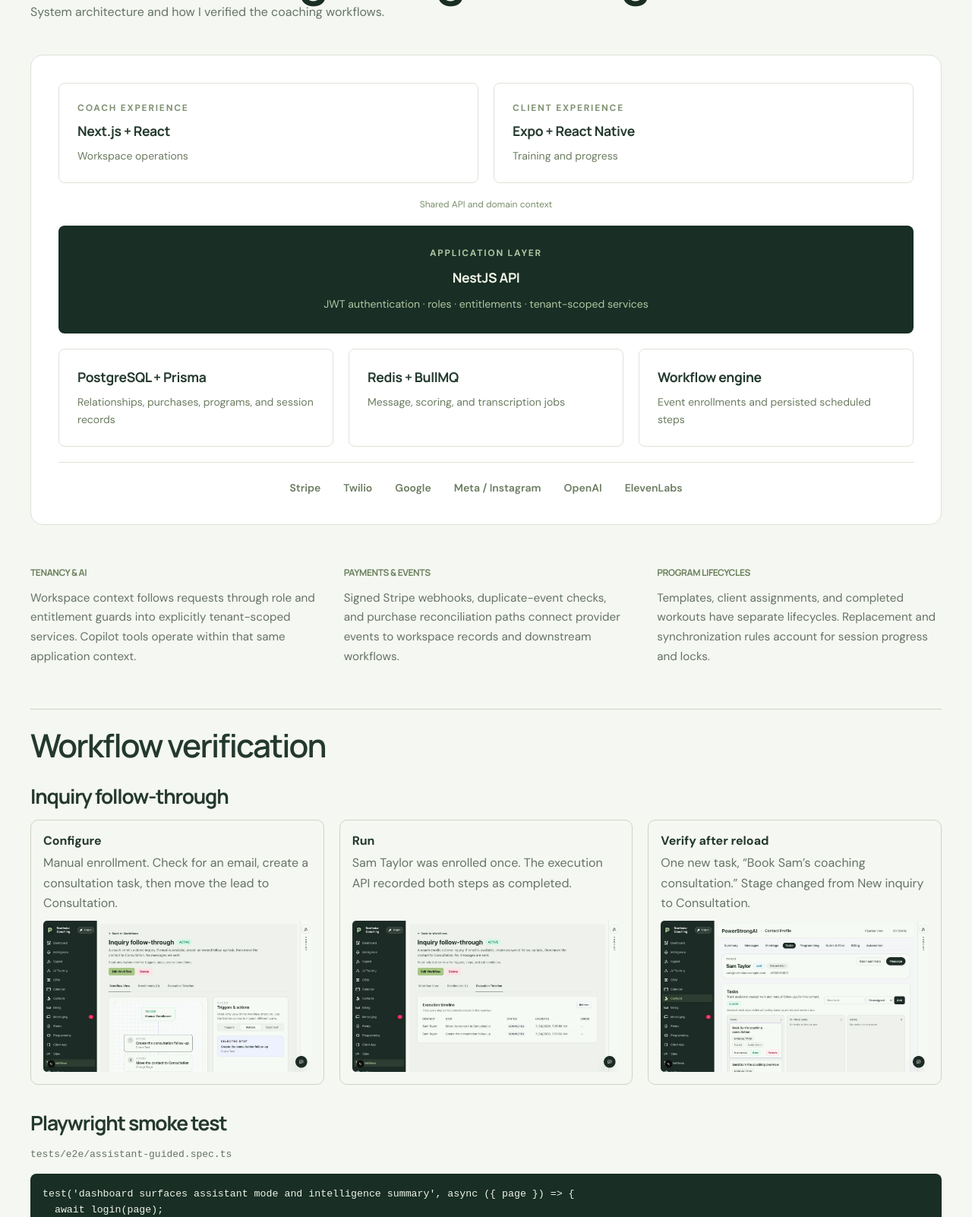
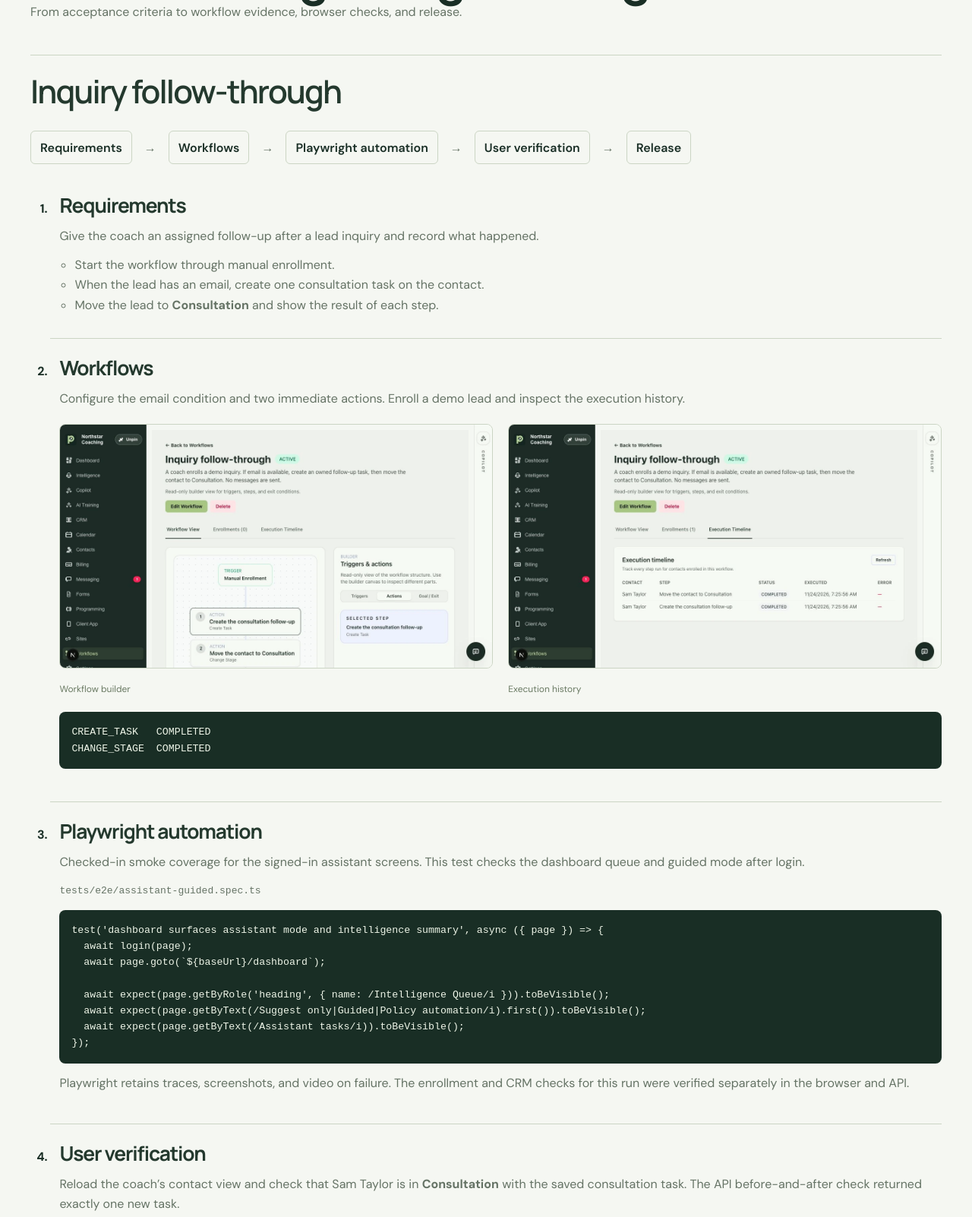
Before and after one commit to brandennevius/brandennevius.github.io, a plain HTML site: page powerstrong-engineering.html in a window 1280 px wide. Shown: the part 319-1921 px from the top of the page at 76% size. Drawn offline with Linux system fonts and the light colour scheme.

Commit message:
Show the engineering lifecycle from requirements to release

```diff
--- a/powerstrong-engineering.html
+++ b/powerstrong-engineering.html
@@ -6,7 +6,7 @@
   <title>PowerStrongAI Engineering | Branden Nevius</title>
   <meta name="description" content="Architecture and workflow verification for PowerStrongAI, an independent coaching platform by Branden Nevius.">
   <meta name="theme-color" content="#192e25">
-  <link rel="stylesheet" href="powerstrong.css?v=20261124-engineering">
+  <link rel="stylesheet" href="powerstrong.css?v=20261124-delivery">
 </head>
 <body>
 <a class="skip" href="#main">Skip to content</a>
@@ -22,33 +22,42 @@
 <section class="section wrap engineering engineering-page" aria-labelledby="engineering-title"><header class="engineering-intro">
   <a class="quiet-link" href="powerstrong.html">← Product showcase</a>
   <h1 id="engineering-title">PowerStrongAI engineering</h1>
-  <p>System architecture and how I verified the coaching workflows.</p>
+  <p>From acceptance criteria to workflow evidence, browser checks, and release.</p>
 </header>
-<div class="architecture" aria-label="Application architecture"><div class="arch-experiences"><div><small>COACH EXPERIENCE</small><strong>Next.js + React</strong><span>Workspace operations</span></div><div><small>CLIENT EXPERIENCE</small><strong>Expo + React Native</strong><span>Training and progress</span></div></div><div class="arch-bridge">Shared API and domain context</div><div class="arch-api"><small>APPLICATION LAYER</small><strong>NestJS API</strong><span>JWT authentication · roles · entitlements · tenant-scoped services</span></div><div class="arch-foundations"><div><strong>PostgreSQL + Prisma</strong><span>Relationships, purchases, programs, and session records</span></div><div><strong>Redis + BullMQ</strong><span>Message, scoring, and transcription jobs</span></div><div><strong>Workflow engine</strong><span>Event enrollments and persisted scheduled steps</span></div></div><div class="providers"><span>Stripe</span><span>Twilio</span><span>Google</span><span>Meta / Instagram</span><span>OpenAI</span><span>ElevenLabs</span></div></div>
-<div class="engineering-grid"><article><h3 class="eyebrow">TENANCY & AI</h3><p>Workspace context follows requests through role and entitlement guards into explicitly tenant-scoped services. Copilot tools operate within that same application context.</p></article><article><h3 class="eyebrow">PAYMENTS & EVENTS</h3><p>Signed Stripe webhooks, duplicate-event checks, and purchase reconciliation paths connect provider events to workspace records and downstream workflows.</p></article><article><h3 class="eyebrow">PROGRAM LIFECYCLES</h3><p>Templates, client assignments, and completed workouts have separate lifecycles. Replacement and synchronization rules account for session progress and locks.</p></article></div>
-<section class="browser-testing" id="verification" aria-labelledby="verification-title">
-  <h2 id="verification-title">Workflow verification</h2>
-  <h3>Inquiry follow-through</h3>
-  <ol class="engineering-proof">
-    <li>
-      <h4>Configure</h4>
-      <p>Manual enrollment. Check for an email, create a consultation task, then move the lead to Consultation.</p>
-      <a href="assets/powerstrong/workflow-structure.webp"><img src="assets/powerstrong/workflow-structure.webp" width="1280" height="720" alt="Workflow builder showing the email condition, consultation follow-up, and stage change" loading="lazy"></a>
+<section class="browser-testing delivery-section" id="verification" aria-labelledby="verification-title">
+  <h2 id="verification-title">Inquiry follow-through</h2>
+  <ol class="delivery-nav" aria-label="Engineering workflow">
+    <li><a href="#requirements">Requirements</a></li>
+    <li><a href="#workflows">Workflows</a></li>
+    <li><a href="#playwright">Playwright automation</a></li>
+    <li><a href="#user-verification">User verification</a></li>
+    <li><a href="#release">Release</a></li>
+  </ol>
+  <ol class="delivery-steps">
+    <li id="requirements">
+      <h3>Requirements</h3>
+      <p>Give the coach an assigned follow-up after a lead inquiry and record what happened.</p>
+      <ul>
+        <li>Start the workflow through manual enrollment.</li>
+        <li>When the lead has an email, create one consultation task on the contact.</li>
+        <li>Move the lead to <strong>Consultation</strong> and show the result of each step.</li>
+      </ul>
     </li>
-    <li>
-      <h4>Run</h4>
-      <p>Sam Taylor was enrolled once. The execution API recorded both steps as completed.</p>
-      <a href="assets/powerstrong/workflow-execution.webp"><img src="assets/powerstrong/workflow-execution.webp" width="1280" height="720" alt="Execution history showing both workflow steps completed" loading="lazy"></a>
+    <li id="workflows">
+      <h3>Workflows</h3>
+      <p>Configure the email condition and two immediate actions. Enroll a demo lead and inspect the execution history.</p>
+      <div class="delivery-gallery">
+        <figure><a href="assets/powerstrong/workflow-structure.webp"><img src="assets/powerstrong/workflow-structure.webp" width="1280" height="720" alt="Workflow builder showing the email condition, consultation follow-up, and stage change" loading="lazy"></a><figcaption>Workflow builder</figcaption></figure>
+        <figure><a href="assets/powerstrong/workflow-execution.webp"><img src="assets/powerstrong/workflow-execution.webp" width="1280" height="720" alt="Execution history showing both workflow steps completed" loading="lazy"></a><figcaption>Execution history</figcaption></figure>
+      </div>
+      <pre tabindex="0"><code>CREATE_TASK   COMPLETED
+CHANGE_STAGE  COMPLETED</code></pre>
     </li>
-    <li>
-      <h4>Verify after reload</h4>
-      <p>One new task, “Book Sam’s coaching consultation.” Stage changed from New inquiry to Consultation.</p>
-      <a href="assets/powerstrong/workflow-contact-result.webp"><img src="assets/powerstrong/workflow-contact-result.webp" width="1280" height="720" alt="Reloaded CRM contact showing the Consultation stage and saved task" loading="lazy"></a>
-    </li>
-  </ol>
-  <h3>Playwright smoke test</h3>
-  <p><code>tests/e2e/assistant-guided.spec.ts</code></p>
-  <pre tabindex="0"><code>test(&#x27;dashboard surfaces assistant mode and intelligence summary&#x27;, async ({ page }) =&gt; {
+    <li id="playwright">
+      <h3>Playwright automation</h3>
+      <p>Checked-in smoke coverage for the signed-in assistant screens. This test checks the dashboard queue and guided mode after login.</p>
+      <p><code>tests/e2e/assistant-guided.spec.ts</code></p>
+      <pre tabindex="0"><code>test(&#x27;dashboard surfaces assistant mode and intelligence summary&#x27;, async ({ page }) =&gt; {
   await login(page);
   await page.goto(`${baseUrl}/dashboard`);
 
@@ -56,7 +65,24 @@
   await expect(page.getByText(/Suggest only|Guided|Policy automation/i).first()).toBeVisible();
   await expect(page.getByText(/Assistant tasks/i)).toBeVisible();
 });</code></pre>
-  <p>The suite covers signed-in assistant screens. The workflow run above was verified separately through the app and API.</p>
+      <p>Playwright retains traces, screenshots, and video on failure. The enrollment and CRM checks for this run were verified separately in the browser and API.</p>
+    </li>
+    <li id="user-verification">
+      <h3>User verification</h3>
+      <p>Reload the coach’s contact view and check that Sam Taylor is in <strong>Consultation</strong> with the saved consultation task. The API before-and-after check returned exactly one new task.</p>
+      <figure class="delivery-result"><a href="assets/powerstrong/workflow-contact-result.webp"><img src="assets/powerstrong/workflow-contact-result.webp" width="1280" height="720" alt="Reloaded CRM contact showing the Consultation stage and saved task" loading="lazy"></a><figcaption>Reloaded CRM contact and saved task</figcaption></figure>
+    </li>
+    <li id="release">
+      <h3>Release</h3>
+      <p>Published the verified workflow evidence to GitHub Pages. The release check compares the public page and its screenshot assets to the reviewed commit.</p>
+      <p><a class="quiet-link" href="https://github.com/brandennevius/brandennevius.github.io/commits/main/">Portfolio release history →</a></p>
+    </li>
+  </ol>
+</section>
+<section class="engineering-architecture" aria-labelledby="architecture-title">
+  <h2 id="architecture-title">System architecture</h2>
+  <div class="architecture" aria-label="Application architecture"><div class="arch-experiences"><div><small>COACH EXPERIENCE</small><strong>Next.js + React</strong><span>Workspace operations</span></div><div><small>CLIENT EXPERIENCE</small><strong>Expo + React Native</strong><span>Training and progress</span></div></div><div class="arch-bridge">Shared API and domain context</div><div class="arch-api"><small>APPLICATION LAYER</small><strong>NestJS API</strong><span>JWT authentication · roles · entitlements · tenant-scoped services</span></div><div class="arch-foundations"><div><strong>PostgreSQL + Prisma</strong><span>Relationships, purchases, programs, and session records</span></div><div><strong>Redis + BullMQ</strong><span>Message, scoring, and transcription jobs</span></div><div><strong>Workflow engine</strong><span>Event enrollments and persisted scheduled steps</span></div></div><div class="providers"><span>Stripe</span><span>Twilio</span><span>Google</span><span>Meta / Instagram</span><span>OpenAI</span><span>ElevenLabs</span></div></div>
+<div class="engineering-grid"><article><h3 class="eyebrow">TENANCY & AI</h3><p>Workspace context follows requests through role and entitlement guards into explicitly tenant-scoped services. Copilot tools operate within that same application context.</p></article><article><h3 class="eyebrow">PAYMENTS & EVENTS</h3><p>Signed Stripe webhooks, duplicate-event checks, and purchase reconciliation paths connect provider events to workspace records and downstream workflows.</p></article><article><h3 class="eyebrow">PROGRAM LIFECYCLES</h3><p>Templates, client assignments, and completed workouts have separate lifecycles. Replacement and synchronization rules account for session progress and locks.</p></article></div>
 </section>
 </section>
 </main>
--- a/powerstrong.css
+++ b/powerstrong.css
@@ -73,10 +73,25 @@
 
 .engineering-page .browser-testing { max-width: none; }
 .browser-testing h2 { font-size: clamp(1.8rem, 4vw, 2.65rem); margin-bottom: 28px; }
-.engineering-proof { list-style: none; padding: 0; margin: 16px 0 36px; display: grid; grid-template-columns: repeat(3, minmax(0, 1fr)); gap: 20px; }
-.engineering-proof li { padding: 16px; border: 1px solid #cbd5c4; border-radius: 10px; display: flex; flex-direction: column; }
-.engineering-proof h4 { margin: 0 0 6px; }
-.engineering-proof a { display: block; margin-top: auto; }
-.engineering-proof img { display: block; width: 100%; height: auto; border-radius: 5px; }
 .browser-testing pre { max-width: 100%; overflow: auto; padding: 16px; border-radius: 8px; background: var(--forest); color: #edf4e7; font-size: .83rem; line-height: 1.6; }
-@media (max-width: 760px) { .engineering-proof { grid-template-columns: 1fr; } }
+
+.engineering-page .delivery-section { margin-top: 0; }
+.delivery-nav { list-style: none; display: flex; flex-wrap: wrap; align-items: center; gap: 8px 16px; padding: 0; margin: 0 0 40px; }
+.delivery-nav li { display: flex; align-items: center; gap: 16px; }
+.delivery-nav li + li::before { content: "→"; color: var(--muted); }
+.delivery-nav a { display: inline-flex; align-items: center; min-height: 44px; padding: 0 12px; border: 1px solid #cbd5c4; border-radius: 6px; color: var(--forest); font-weight: 600; }
+.delivery-steps { padding-left: 1.65rem; margin: 0; }
+.delivery-steps > li { scroll-margin-top: 30px; padding: 0 0 30px 12px; margin-bottom: 24px; border-bottom: 1px solid #cbd5c4; }
+.delivery-steps > li::marker { color: var(--forest); font-weight: 700; }
+.delivery-steps ul { margin: 12px 0 0; padding-left: 20px; color: var(--muted); line-height: 1.65; }
+.delivery-gallery { display: grid; grid-template-columns: repeat(2, minmax(0, 1fr)); gap: 20px; margin: 20px 0; }
+.delivery-gallery figure, .delivery-result { margin: 0; }
+.delivery-result { max-width: 720px; margin-top: 20px; }
+.delivery-gallery img, .delivery-result img { display: block; width: 100%; height: auto; border: 1px solid #cbd5c4; border-radius: 8px; }
+.engineering-architecture { padding-top: 18px; }
+.engineering-architecture h2 { font-size: clamp(1.8rem, 4vw, 2.65rem); margin-bottom: 24px; }
+@media (max-width: 650px) {
+  .delivery-gallery { grid-template-columns: 1fr; }
+  .delivery-nav li + li::before { display: none; }
+  .delivery-steps > li { padding-left: 6px; }
+}
```
Also changed, not shown: powerstrong.html (+1 -1 lines).
